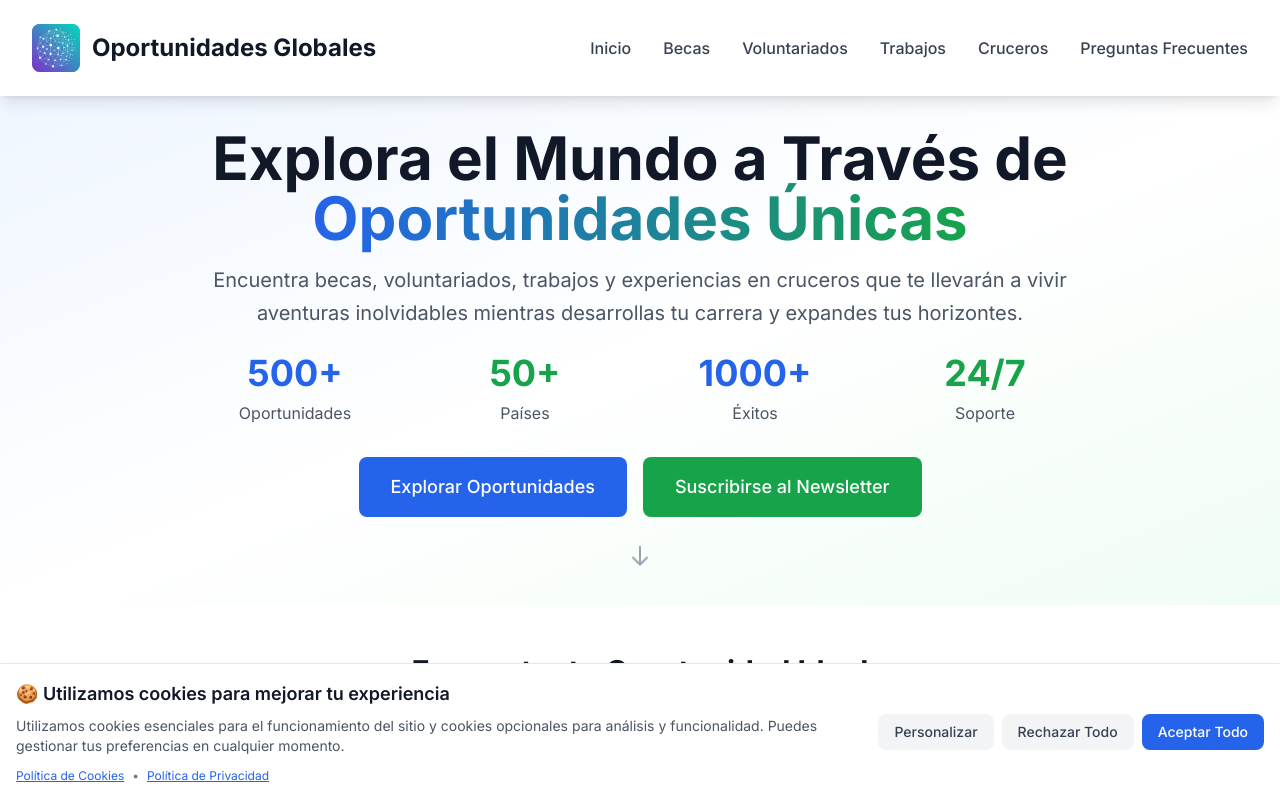
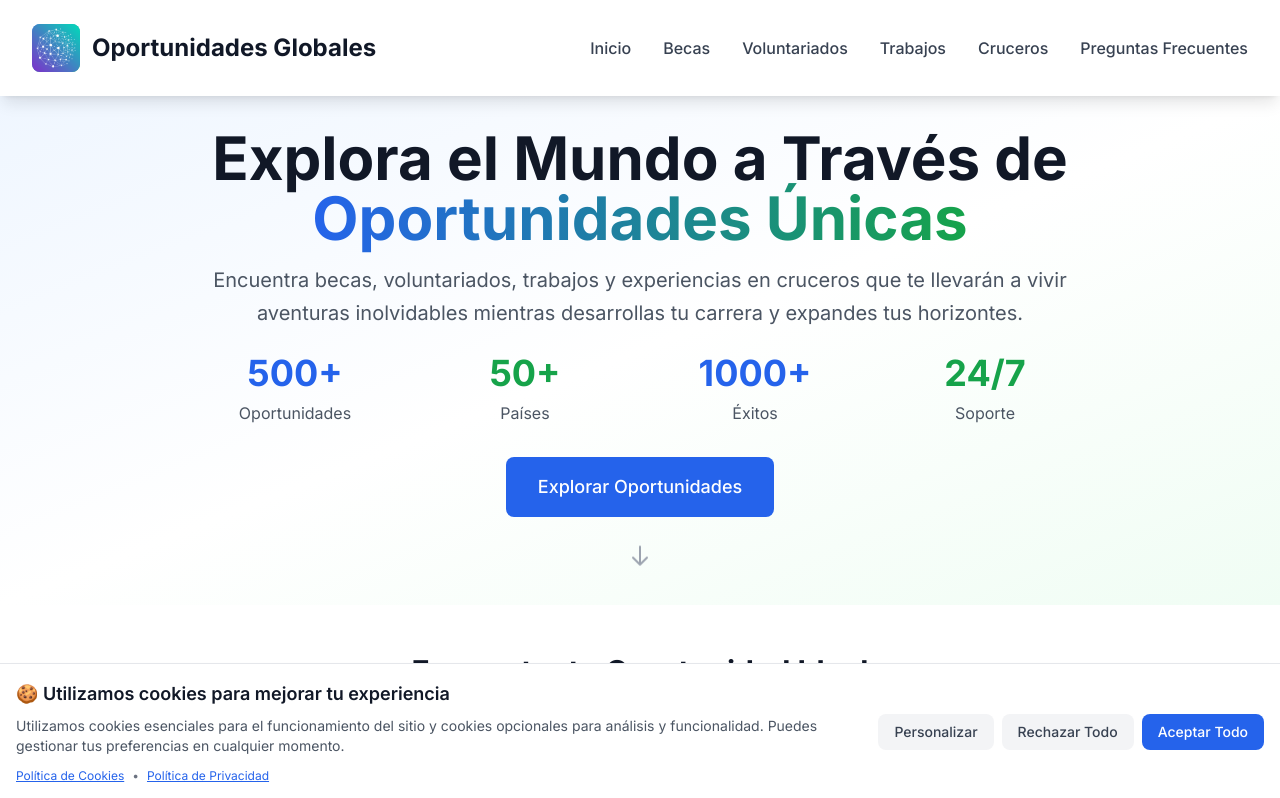
Before and after one commit to Oportunidades-Globales/oportunidades-globales, a React (Create React App) app: page / in a window 1280 px wide. Shown: the top 798 px of the page. Built offline with nearby package versions, Linux system fonts and the light colour scheme; no server answers.

Commit message:
Remove newsletter subscription button and modal from Hero and Footer components

```diff
--- a/src/components/Footer.jsx
+++ b/src/components/Footer.jsx
@@ -42,23 +42,7 @@ const Footer = () => {
             </div>
           </div>
 
-          {/* Newsletter */}
-          <div>
-            <h4 className="text-lg font-semibold mb-4">Suscríbete a nuestro newsletter</h4>
-            <p className="text-gray-300 mb-4">
-              Recibe las mejores oportunidades directamente en tu correo.
-            </p>
-            <div className="flex space-x-2">
-              <input
-                type="email"
-                placeholder="Tu correo electrónico"
-                className="flex-1 px-4 py-2 bg-gray-800 border border-gray-700 rounded-lg text-white placeholder-gray-400 focus:outline-none focus:ring-2 focus:ring-primary-500 focus:border-transparent"
-              />
-              <button className="btn-primary">
-                Suscribirse
-              </button>
-            </div>
-          </div>
+
         </div>
 
 
--- a/src/components/Hero.jsx
+++ b/src/components/Hero.jsx
@@ -1,8 +1,6 @@
-import React, { useState } from 'react';
-import NewsletterModal from './NewsletterModal';
+import React from 'react';
 
 const Hero = () => {
-  const [showNewsletterModal, setShowNewsletterModal] = useState(false);
   const scrollToOportunidades = () => {
     const element = document.getElementById('oportunidades');
     if (element) {
@@ -50,19 +48,13 @@ const Hero = () => {
             </div>
           </div>
 
-          {/* Botones de acción */}
-          <div className="flex flex-col sm:flex-row gap-4 justify-center">
+          {/* Botón de acción */}
+          <div className="flex justify-center">
             <button
               onClick={scrollToOportunidades}
               className="btn-primary text-lg px-8 py-4 hover:scale-105 transition-transform duration-200"
             >
               Explorar Oportunidades
-            </button>
-            <button
-              onClick={() => setShowNewsletterModal(true)}
-              className="btn-secondary text-lg px-8 py-4"
-            >
-              Suscribirse al Newsletter
             </button>
           </div>
 
@@ -74,12 +66,6 @@ const Hero = () => {
           </div>
         </div>
       </div>
-
-      {/* Modal de Newsletter */}
-      <NewsletterModal
-        isOpen={showNewsletterModal}
-        onClose={() => setShowNewsletterModal(false)}
-      />
     </section>
   );
 };
```
